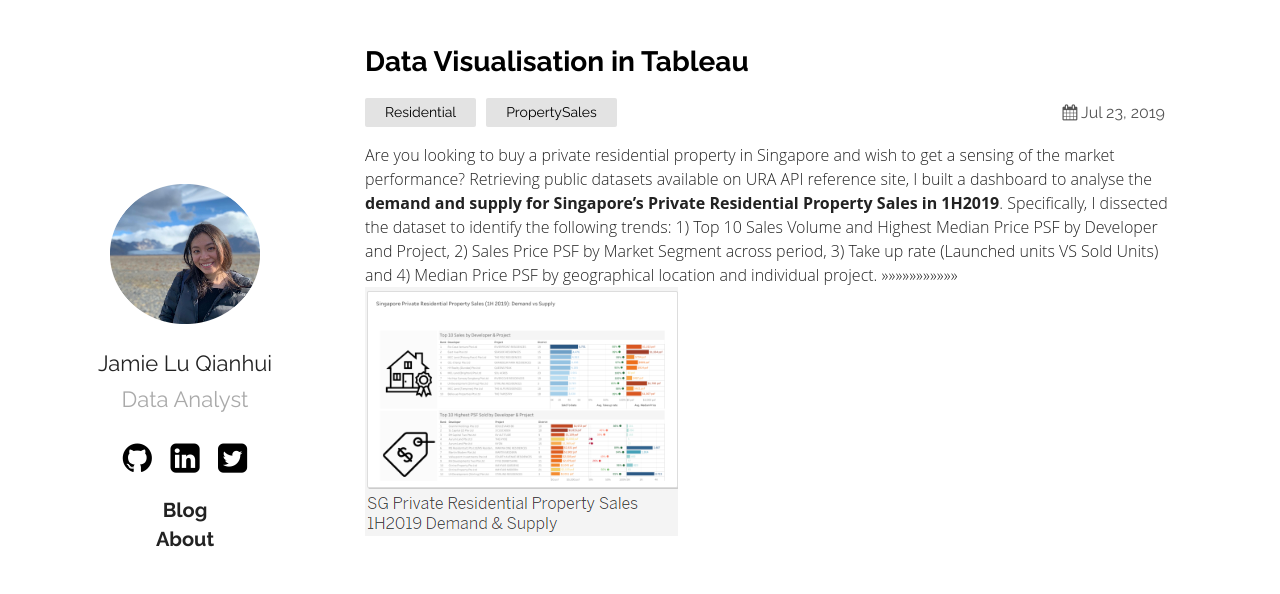
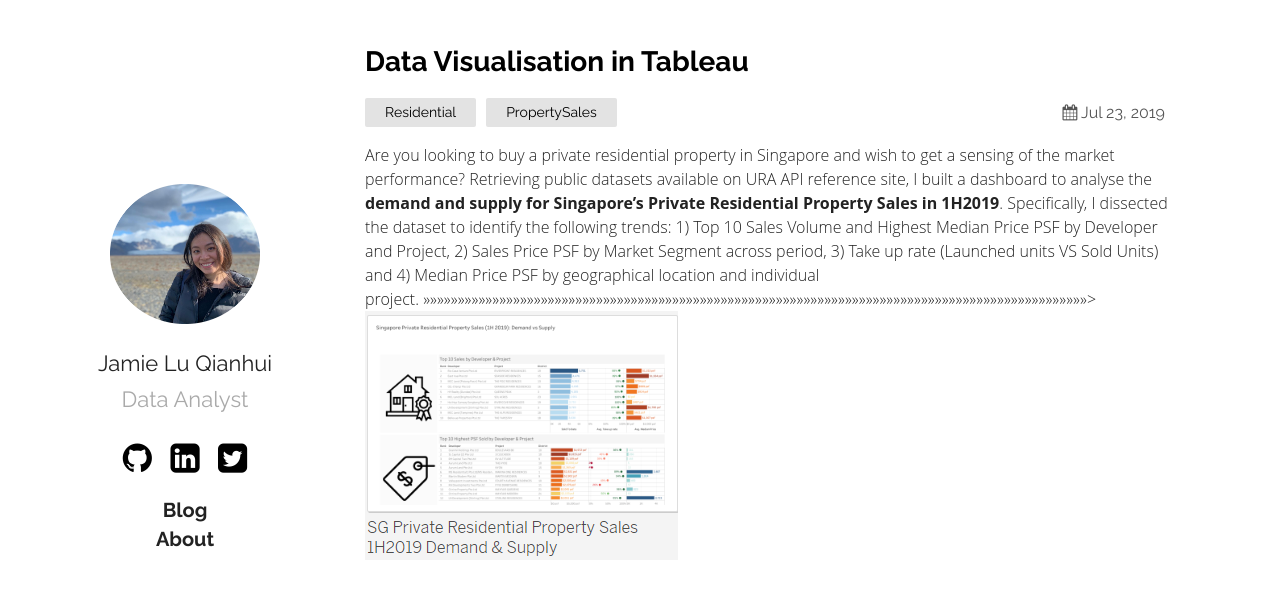
Before and after one commit to jamieqianhui/jamieqianhui.github.io, a Jekyll site: the page built from _posts/2019-07-23-Data-Visualisation-Resi-Property-Sales.markdown, in a window 1280 px wide and 900 px high, cut to the strip 0-594 px from the top of the window. Built offline with Jekyll 4.4.1, drawn with Linux system fonts in a browser that asks for light colours.

Commit message:
updated post

```diff
--- a/_posts/2019-07-23-Data-Visualisation-Resi-Property-Sales.markdown
+++ b/_posts/2019-07-23-Data-Visualisation-Resi-Property-Sales.markdown
@@ -4,7 +4,7 @@
 date:   2019-07-23 09:47:36 +0800
 categories: Residential PropertySales
 ---
-Are you looking to buy a private residential property in Singapore and wish to get a sensing of the market performance? Retrieving public datasets available on URA API reference site, I built a dashboard to analyse the **demand and supply for Singapore's Private Residential Property Sales in 1H2019**. Specifically, I dissected the dataset to identify the following trends: 1) Top 10 Sales Volume and Highest Median Price PSF by Developer and Project, 2) Sales Price PSF by Market Segment across period, 3) Take up rate (Launched units VS Sold Units) and 4) Median Price PSF by geographical location and individual project. >>>>>>>>>>>>>>>>>>>>>>![viz]({{ '/assets/viz.PNG' | relative_url }})
+Are you looking to buy a private residential property in Singapore and wish to get a sensing of the market performance? Retrieving public datasets available on URA API reference site, I built a dashboard to analyse the **demand and supply for Singapore's Private Residential Property Sales in 1H2019**. Specifically, I dissected the dataset to identify the following trends: 1) Top 10 Sales Volume and Highest Median Price PSF by Developer and Project, 2) Sales Price PSF by Market Segment across period, 3) Take up rate (Launched units VS Sold Units) and 4) Median Price PSF by geographical location and individual project. >>>>>>>>>>>>>>>>>>>>>>>>>>>>>>>>>>>>>>>>>>>>>>>>>>>>>>>>>>>>>>>>>>>>>>>>>>>>>>>>>>>>>>>>>>>>>>>>>>>>>>>>>>>>>>>>>>>>>>>>>>>>>>>>>>>>>>>>>>>>>>>>>>>>>>>>>>>>>>>>>>>>>>>>>>>>>>>>>>>>>>>>>>>>>>>>>![viz]({{ '/assets/viz.PNG' | relative_url }})
 
 <br>
 <iframe seamless frameborder="0" src="https://public.tableau.com/views/SGPrivateResidentialPropertySales1H2019DemandSupply/SingaporePrivateResidentialPropertySales1H2019DemandvsSupply?:embed=y&:display_count=yes&:origin=viz_share_link" width = '1200' height = '1200' scrolling='yes' ></iframe>
```
